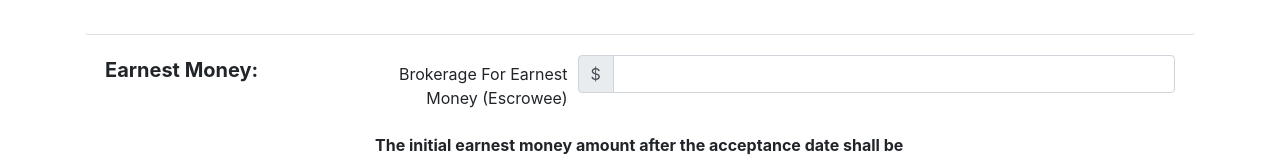
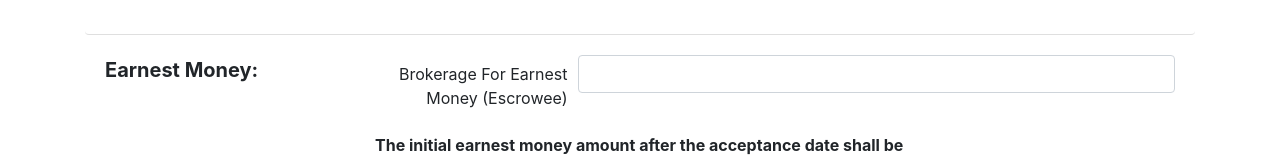
Before and after one commit to ezl/binkley-offer, a Vue app in the folder frontend/: page /second-step in a window 1280 px wide. Shown: the part 381-548 px from the top of the page. Built offline with nearby package versions, Linux system fonts and the light colour scheme; what vue-google-oauth2 would draw is missing.

Commit message:
Remove $ sign from brokerage name

```diff
--- a/frontend/src/pages/OfferDetails.vue
+++ b/frontend/src/pages/OfferDetails.vue
@@ -66,9 +66,9 @@
           label-class="font-weight-bold pt-0"
           class="mb-0"
         >
-          <TextInputMoney :special-field=true prepend="$" title="Brokerage For Earnest Money (Escrowee)"
+          <TextInput :special-field=true title="Brokerage For Earnest Money (Escrowee)"
                           v-model="pdfBody.brokerage_for_earnest_money" text-label=" "
-          ></TextInputMoney>
+          ></TextInput>
           <p><strong>The initial earnest money amount after the acceptance date shall be</strong></p>
           <TextInputMoney title="Amount" prepend="$" v-model="pdfBody.initial_earnest_money_amount"
                           text-label=" "></TextInputMoney>
```
